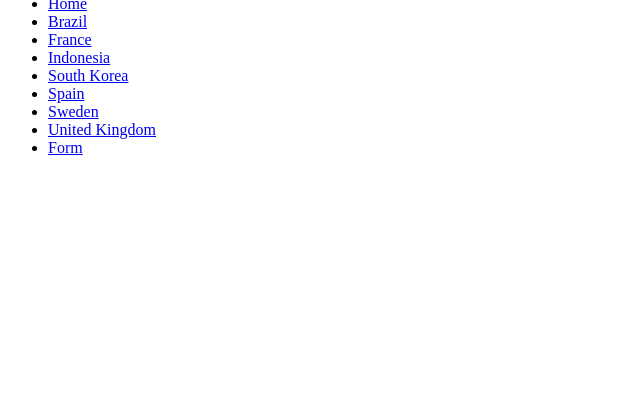
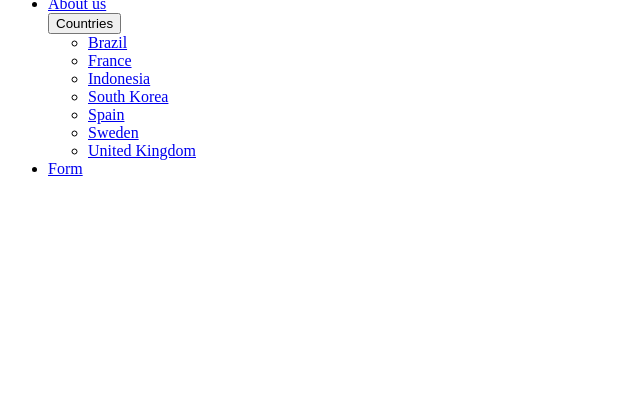
Before and after one commit to maharaniputrii/final-project, a PHP site: page /top.php in a window 1280 px wide. Shown: the part 405-800 px from the top of the page, without its empty margins (0-640 px from the left). Run offline with PHP 8.4, Linux system fonts and the light colour scheme; some libraries are stand-ins or nearby versions.

Commit message:
Update nav.php

```diff
--- a/nav.php
+++ b/nav.php
@@ -7,8 +7,13 @@
             print ' activePage ';
         }
         print '">';
-        print '<a href="index.php">Home</a>';
+        print '<a href="index.php">About us</a>';
         print '</li>';
+
+
+    print '<div class="dropdown">';
+        print '<button class="dropbtn">Countries</button>';
+        print '<ul class="dropdown-content">';
 
         print '<li class="';
         if ($path_parts['filename'] == "brazil") {
@@ -66,6 +71,10 @@
         print '<a href="uk.php">United Kingdom</a>';
         print '</li>';
 
+        print '</ul>';
+    print '</div>';
+
+
         print '<li class="';
         if ($path_parts['filename'] == "form") {
             print ' activePage ';
```
